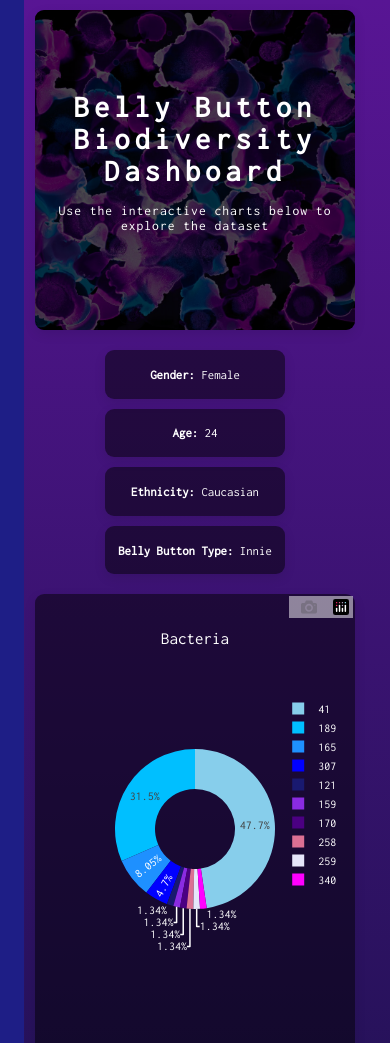
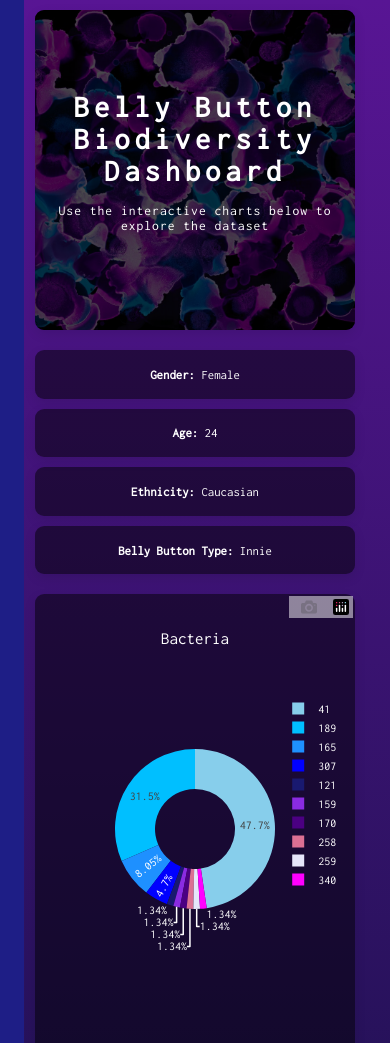
Before and after one commit to theodoremoreland/BellyButtonBiodiversity, a Flask app: page / in a window 390 px wide. Shown: the top 1043 px of the page. Run offline with Flask 3, Linux system fonts and the light colour scheme; data comes from the database, SQL or seed files in the repository; some libraries are stand-ins or nearby versions.

Commit message:
metadata / kpis now take up full width of container on mobile

```diff
--- a/application/static/css/style.css
+++ b/application/static/css/style.css
@@ -292,12 +292,19 @@ rect.highcharts-background {
   flex-wrap: nowrap;
   justify-content: space-around;
   align-items: center;
-  width: clamp(10rem, 20%, 35rem);
+  width: 100%;
   color: white;
-  padding: 5px 10px;
+  padding: 5px 0px;
   background-color: #00000080;
   border-radius: 9px;
   box-shadow: rgba(0, 0, 0, 0.1) 0px 4px 12px;
+}
+
+@media screen and (min-width: 910px) {
+  .metadata {
+    width: clamp(10rem, 20%, 35rem);
+    padding: 5px 10px;
+  }
 }
 
 #pie,
```
